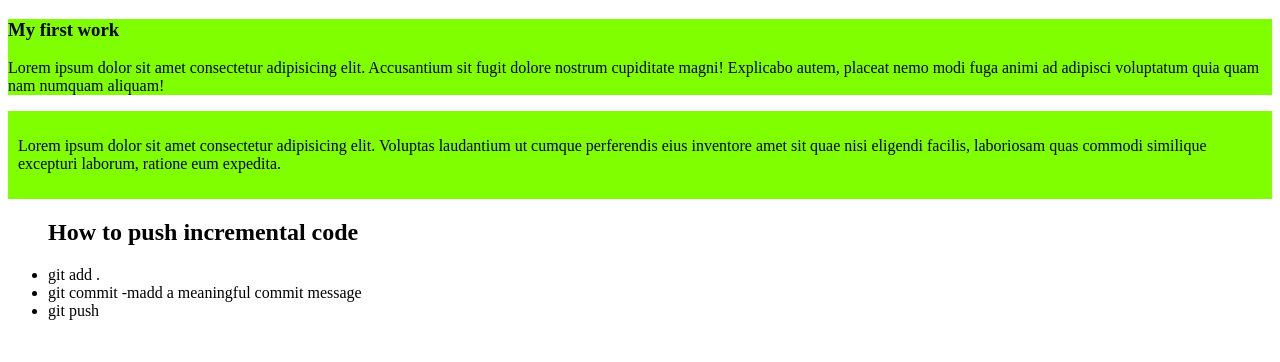
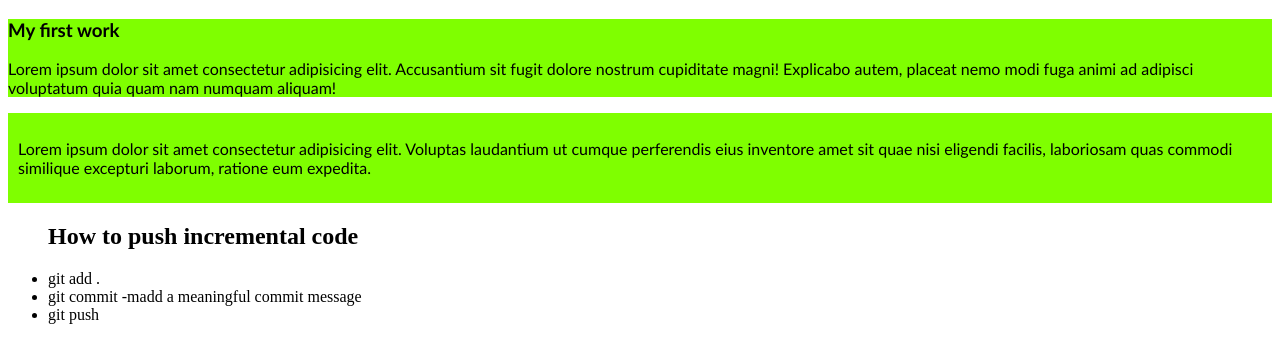
Before and after one commit to zulkarnainjt/second-github-repo, a plain HTML site: page index.html in a window 1280 px wide. Drawn offline with Linux system fonts and the light colour scheme.

Commit message:
added second blog

```diff
--- a/style/blog.css
+++ b/style/blog.css
@@ -5,4 +5,7 @@
 }
 div{
     background-color: chartreuse;
+    margin-bottom: 10px;
+    font-family: 'Times New Roman', Times, serif;
+    font-family: 'Gill Sans', 'Gill Sans MT', Calibri, 'Trebuchet MS', sans-serif;
 }
```
